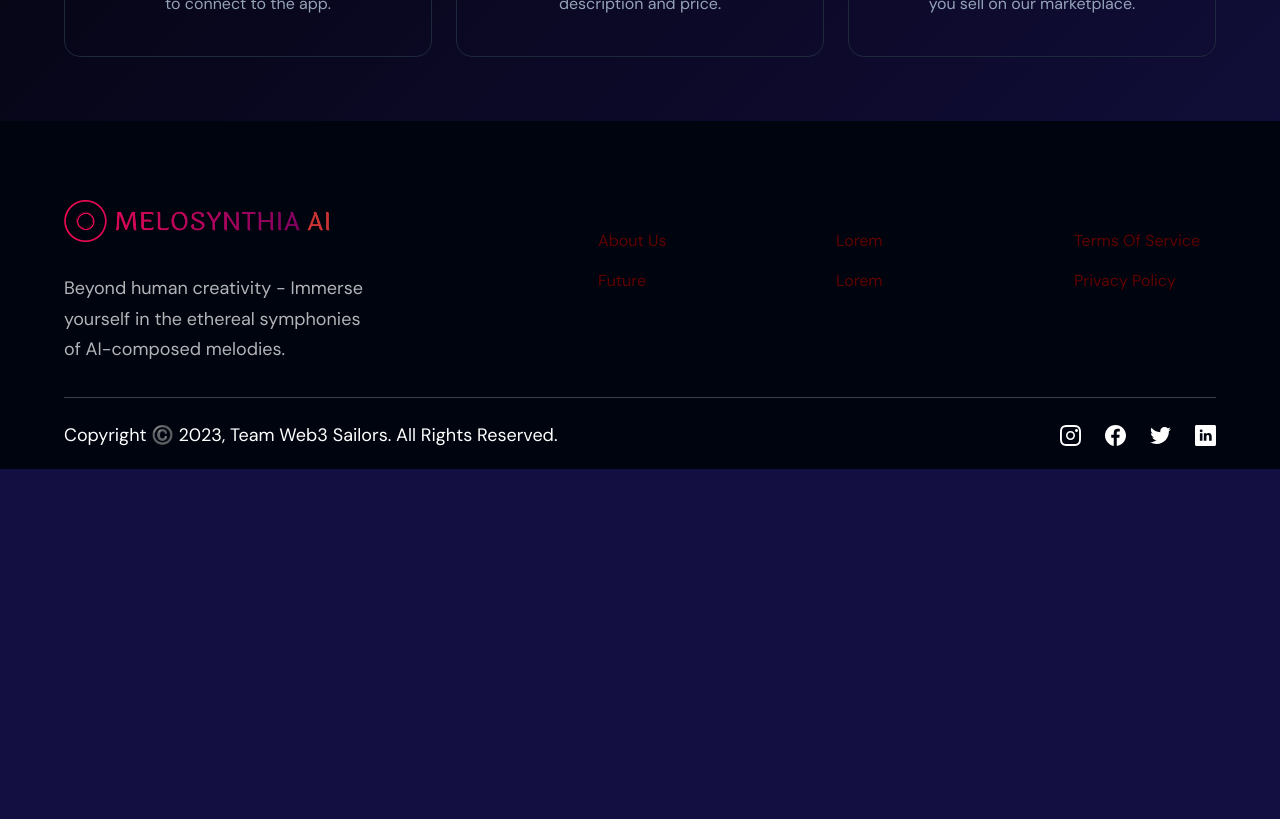
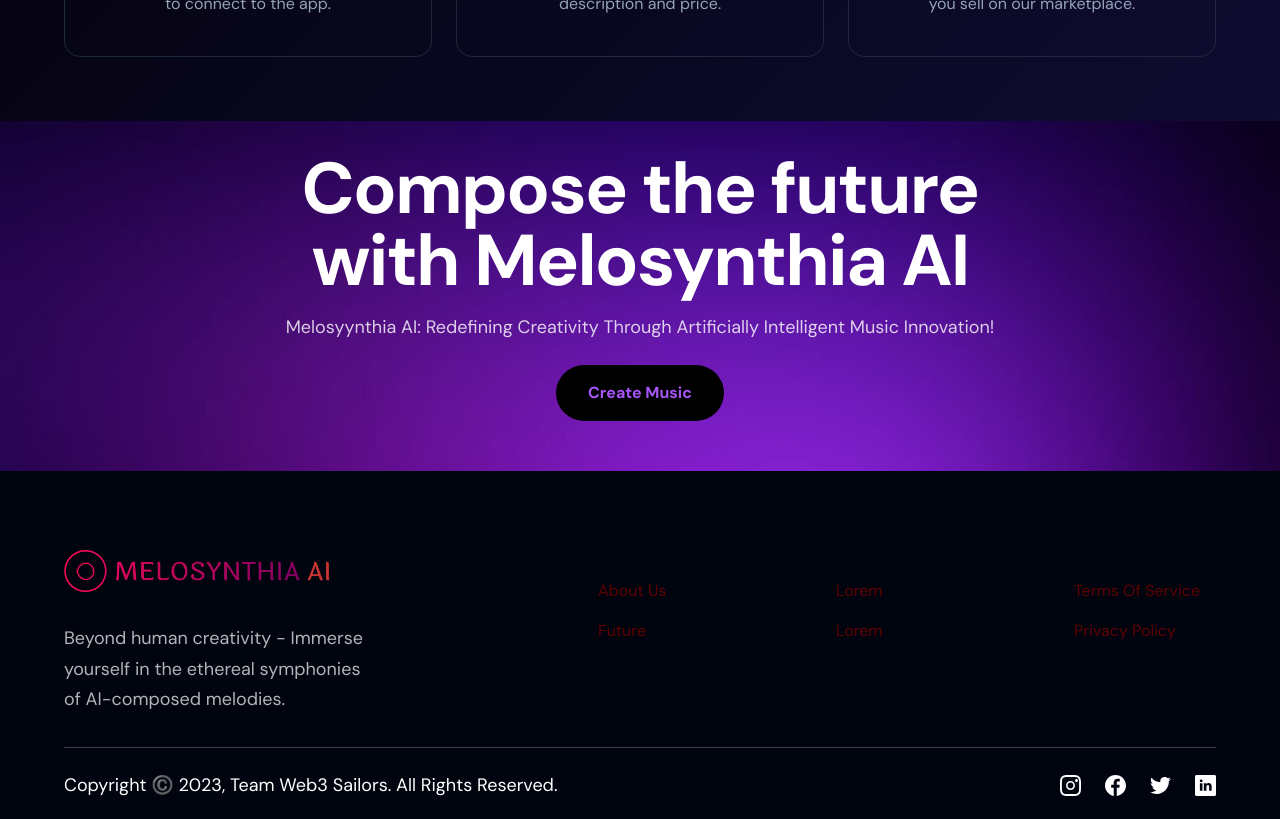
Before and after one commit to AYUSHMAN0503/MeloSynthiaAI, a React (Vite) app in the folder CLIENT/: page / in a window 1280 px wide. Shown: the part 1900-2719 px from the top of the page. Before the commit the page ends 2369 px from the top, so only its background shows below. Built offline with nearby package versions, Linux system fonts and the light colour scheme.

Commit message:
adding CTA sction above footer

```diff
--- a/CLIENT/package.json
+++ b/CLIENT/package.json
@@ -41,7 +41,6 @@
     "eslint-plugin-react-hooks": "^4.6.0",
     "eslint-plugin-react-refresh": "^0.4.3",
     "postcss": "^8.4.27",
-    "prettier": "^3.0.1",
     "prettier-plugin-tailwindcss": "^0.4.1",
     "tailwindcss": "^3.3.3",
     "typescript": "^5.0.2",
--- /dev/null
+++ b/CLIENT/src/Components/CTA.tsx
@@ -0,0 +1,25 @@
+import React from 'react'
+import gradient from "@/assets/Banner.jpeg"
+import { Link } from 'react-router-dom'
+
+const CTA = () => {
+
+
+    return (
+        <div>
+            <section className="relative overflow-hidden bg-cover bg-bottom bg-no-repeat  h-[270px] md:h-[350px] sm:h-[300px]" style={{ backgroundImage: `url(${gradient})`, }}>
+
+                <div className="py-8 px-4 mx-auto max-w-screen-xl sm:py-8 lg:px-6">
+                    <div className="mx-auto max-w-screen-sm text-center">
+                        <h2 className="mb-4 text-3xl sm:text-4xl  md:text-6xl xl:text-10xl lg:text-7xl tracking-tight Ttcommons sans-serif font-extrabold leading-tight text-white ">Compose the future with Melosynthia AI</h2>
+                        <p className="mb-6 font-light text-white/80 text-sm md:text-lg">Melosyynthia AI: Redefining Creativity Through Artificially Intelligent Music Innovation!</p>
+                        <Link to="/Create Music">
+                  <button className=" text-purple-500 rounded-full font-semibold px-8 py-4 bg-black focus:outline-none ">Create Music</button></Link>
+                    </div>
+                </div>
+            </section>
+        </div>
+    )
+}
+
+export default CTA
--- a/CLIENT/src/Components/navbar/Hero.tsx
+++ b/CLIENT/src/Components/navbar/Hero.tsx
@@ -14,7 +14,7 @@ const Hero = () => {
 
           <p className={`${styles.paragraph} ml-2`}>
             <span className="text-white text-sm xs:text-2xl" > AI MUSIC GENERATOR FOR CREATORS </span>{""}
-         </p>
+          </p>
 
         </div>
 
--- a/CLIENT/src/Components/navbar/Signin.tsx
+++ b/CLIENT/src/Components/navbar/Signin.tsx
@@ -15,7 +15,7 @@ const Signin = () => {
         <div className=" w-full md:max-w-md lg:max-w-full md:mx-auto  md:w-1/2 xl:w-1/3 h-screen px-6 lg:px-16 xl:px-12
         flex items-center justify-center">
 
-          <div className="w-full h-100 scale-90">
+          <div className="w-full h-100 scale-75">
 
 
             <h1 className=" text-white text-xl md:text-2xl font-bold leading-tight mt-12">Log in to your account</h1>
--- a/CLIENT/src/Components/navbar/Test3.tsx
+++ b/CLIENT/src/Components/navbar/Test3.tsx
@@ -97,7 +97,7 @@ export function NavbarDefault() {
 
         <IconButton
           variant="text"
-          className="ml-auto  fixed top-5 left-0 right-12 w-6 text-inherit hover:bg-transparent focus:bg-transparent active:bg-transparent lg:hidden"
+          className="ml-auto  block fixed top-5 left-0 right-12 w-6 text-inherit hover:bg-transparent focus:bg-transparent active:bg-transparent lg:hidden xs:mt-2"
           ripple={false}
           onClick={() => setOpenNav(!openNav)}
         >
--- a/CLIENT/src/Components/navbar/signup.tsx
+++ b/CLIENT/src/Components/navbar/signup.tsx
@@ -15,7 +15,7 @@ const Signup = () => {
         <div className=" w-full md:max-w-md lg:max-w-full md:mx-auto md:w-1/2 xl:w-1/3 h-screen px-6 lg:px-16 xl:px-12
       flex items-center justify-center">
 
-          <div className="w-full h-100 scale-90 " style={{ marginTop: "3rem" }}>
+          <div className="w-full h-100 scale-75 " style={{ marginTop: "2rem" }}>
 
 
             <h1 className="text-xl md:text-2xl font-bold leading-tight mt-12 text-white"> Create Account</h1>
--- a/CLIENT/src/Home.tsx
+++ b/CLIENT/src/Home.tsx
@@ -3,6 +3,7 @@ import MainContent from './Components/navbar/MainContent'
 import Animatedpage from './Components/Animatedpage'
 import FeaturesSection from './Components/FeaturesSection'
 import ShowSteps from './Steps/ShowSteps'
+import CTA from './Components/CTA'
 const Home = () => {
   return (
     <Animatedpage>
@@ -11,6 +12,7 @@ const Home = () => {
   <Hero/>
     <FeaturesSection/>
  <ShowSteps/>
+ <CTA/>
     </div>
     </Animatedpage>
   )
```
Also changed, not shown: CLIENT/src/assets/Banner.jpeg (added), 1 other file (tests, documents, lock files or other folders).
